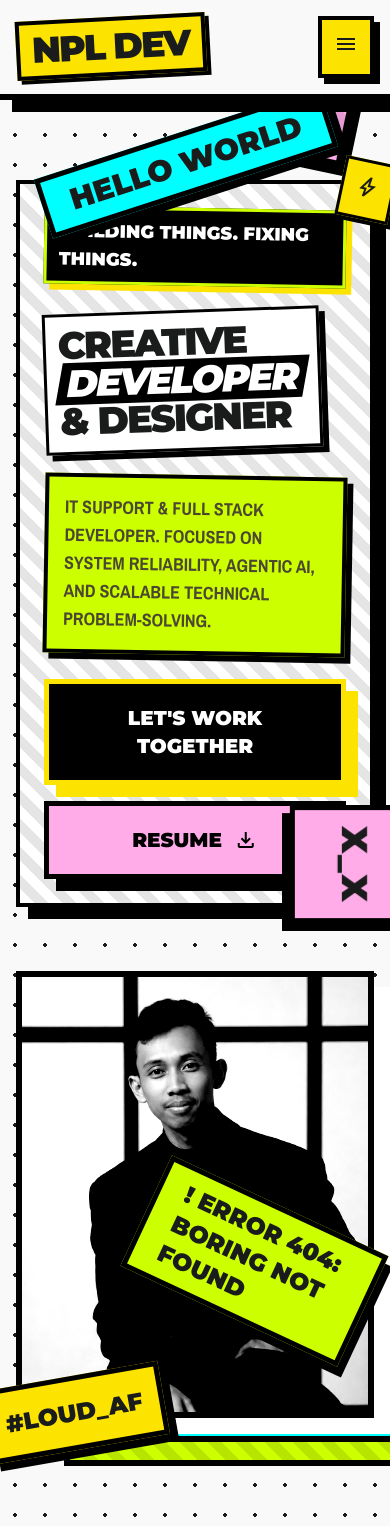
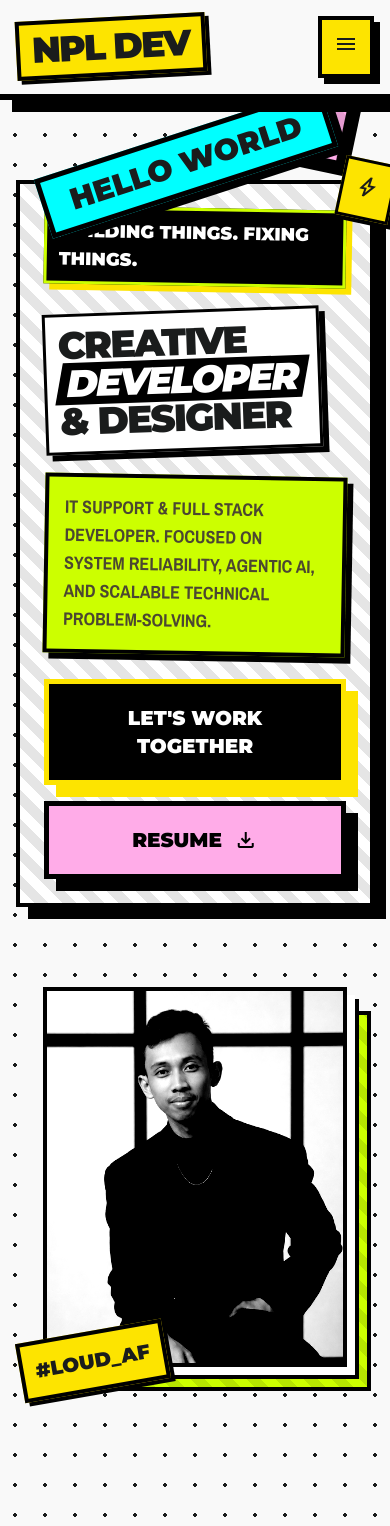
Before and after one commit to nopal087/PORTOFOLIO-2026, a Next.js app: page / in a window 390 px wide. Shown: the top 1526 px of the page. Built offline with nearby package versions, Linux system fonts and the light colour scheme.

Commit message:
fix: resolve mobile layout overflow and enforce marquee animations

```diff
--- a/src/app/globals.css
+++ b/src/app/globals.css
@@ -161,8 +161,8 @@
 }
 
 @keyframes marquee {
-  0% { transform: translateX(0); }
-  100% { transform: translateX(-50%); }
+  0% { transform: translate3d(0, 0, 0); }
+  100% { transform: translate3d(-50%, 0, 0); }
 }
 
 @keyframes spin {
--- a/src/app/page.tsx
+++ b/src/app/page.tsx
@@ -20,10 +20,10 @@ export default function Home() {
           <div className="absolute -top-12 left-5 bg-cyan-brutal border-[5px] border-black px-6 py-2 font-display font-black text-3xl rotate-[-18deg] shadow-[8px_8px_0px_0px_rgba(0,0,0,1)] z-20 hover:rotate-0 transition-transform">
             HELLO WORLD
           </div>
-          <div className="absolute bottom-24 left-1/3 bg-lime-brutal border-[5px] border-black px-6 py-2 font-display font-black text-2xl rotate-[25deg] shadow-[8px_8px_0px_0px_rgba(0,0,0,1)] z-20 hover:rotate-0 transition-transform">
+          <div className="absolute bottom-24 left-1/3 bg-lime-brutal border-[5px] border-black px-6 py-2 font-display font-black text-2xl rotate-[25deg] shadow-[8px_8px_0px_0px_rgba(0,0,0,1)] z-20 hover:rotate-0 transition-transform hidden md:block">
             ! ERROR 404: BORING NOT FOUND
           </div>
-          <div className="absolute top-1/2 -right-10 bg-secondary-fixed-dim border-[5px] border-black px-4 py-10 font-display font-black text-4xl rotate-[90deg] shadow-[8px_8px_0px_0px_rgba(0,0,0,1)] z-20 hover:rotate-0 transition-transform">
+          <div className="absolute top-1/2 -right-10 bg-secondary-fixed-dim border-[5px] border-black px-4 py-10 font-display font-black text-4xl rotate-[90deg] shadow-[8px_8px_0px_0px_rgba(0,0,0,1)] z-20 hover:rotate-0 transition-transform hidden lg:block">
             X_X
           </div>
           <div className="flex flex-col items-start gap-6 md:gap-8 z-10 bg-surface-container-lowest p-6 md:p-10 border-[4px] md:border-[6px] border-black shadow-[12px_12px_0px_0px_rgba(0,0,0,1)] md:shadow-[24px_24px_0px_0px_rgba(0,0,0,1)] relative bg-stripes">
@@ -67,14 +67,14 @@ export default function Home() {
               </a>
             </div>
           </div>
-          <div className="relative justify-self-center lg:justify-self-end w-full max-w-md aspect-[4/5] z-10 group">
-            <div className="absolute inset-0 bg-lime-brutal border-[6px] border-black translate-x-12 translate-y-12 -z-10 bg-stripes"></div>
-            <div className="absolute inset-0 bg-cyan-brutal border-[6px] border-black translate-x-6 translate-y-6 -z-10 group-hover:translate-x-16 group-hover:translate-y-16 transition-transform duration-500"></div>
-            <div className="absolute -bottom-8 -left-8 bg-primary-fixed border-[5px] border-black p-4 font-display font-black text-2xl rotate-[-10deg] shadow-[8px_8px_0px_0px_rgba(0,0,0,1)] z-20 uppercase">
+          <div className="relative justify-self-center lg:justify-self-end w-[85%] md:w-full max-w-md aspect-[4/5] z-10 group mt-4 md:mt-0">
+            <div className="absolute inset-0 bg-lime-brutal border-[4px] md:border-[6px] border-black translate-x-6 md:translate-x-12 translate-y-6 md:translate-y-12 -z-10 bg-stripes"></div>
+            <div className="absolute inset-0 bg-cyan-brutal border-[4px] md:border-[6px] border-black translate-x-3 md:translate-x-6 translate-y-3 md:translate-y-6 -z-10 group-hover:translate-x-8 md:group-hover:translate-x-16 group-hover:translate-y-8 md:group-hover:translate-y-16 transition-transform duration-500"></div>
+            <div className="absolute -bottom-6 md:-bottom-8 -left-6 md:-left-8 bg-primary-fixed border-[4px] md:border-[5px] border-black p-3 md:p-4 font-display font-black text-xl md:text-2xl rotate-[-10deg] shadow-[4px_4px_0px_0px_rgba(0,0,0,1)] md:shadow-[8px_8px_0px_0px_rgba(0,0,0,1)] z-20 uppercase">
               #LOUD_AF
             </div>
             <img
-              className="w-full h-full object-cover border-[6px] border-black shadow-[16px_16px_0px_0px_#ffd7f0] transition-transform hover:-translate-y-4 hover:shadow-[24px_24px_0px_0px_#ffd7f0] duration-300 relative z-0 grayscale contrast-150"
+              className="w-full h-full object-cover border-[4px] md:border-[6px] border-black shadow-[8px_8px_0px_0px_#ffd7f0] md:shadow-[16px_16px_0px_0px_#ffd7f0] transition-transform hover:-translate-y-2 md:hover:-translate-y-4 hover:shadow-[12px_12px_0px_0px_#ffd7f0] md:hover:shadow-[24px_24px_0px_0px_#ffd7f0] duration-300 relative z-0 grayscale contrast-150"
               alt="A portrait of a creative professional"
               src="/images/pasfoto.png"
             />
@@ -82,7 +82,7 @@ export default function Home() {
         </section>
         {/*  Marquee / Skills  */}
         <section className="w-[100vw] relative left-[50%] right-[50%] -ml-[50vw] -mr-[50vw] overflow-hidden border-y-[8px] border-black py-8 bg-tertiary text-on-tertiary shadow-[0_12px_0_0_rgba(0,0,0,1)] rotate-[-2deg] my-10">
-          <div className="flex w-max animate-[marquee_12s_linear_infinite]">
+          <div className="flex w-max animate-marquee" style={{ animation: 'marquee 12s linear infinite' }}>
             <div className="flex gap-16 pr-16">
               <span className="font-display text-[70px] font-black uppercase flex items-center gap-6">
                 BREAK THE RULES{" "}
@@ -797,7 +797,7 @@ export default function Home() {
         >
           {/* Top Marquee Tape */}
           <div className="w-full overflow-hidden bg-lime-brutal border-b-[6px] border-black py-2 whitespace-nowrap rotate-1 origin-left absolute top-0 z-20 shadow-[0px_4px_0px_0px_rgba(0,0,0,1)]">
-            <div className="font-display font-black uppercase text-xl inline-block animate-[pulse_2s_infinite]">
+            <div className="font-display font-black uppercase text-xl inline-block animate-pulse" style={{ animationDuration: '2s' }}>
               {"INITIALIZE CONNECTION // SYSTEM PING // OPEN PORT 8080 // AWAITING HANDSHAKE // ".repeat(
                 10
               )}
```
